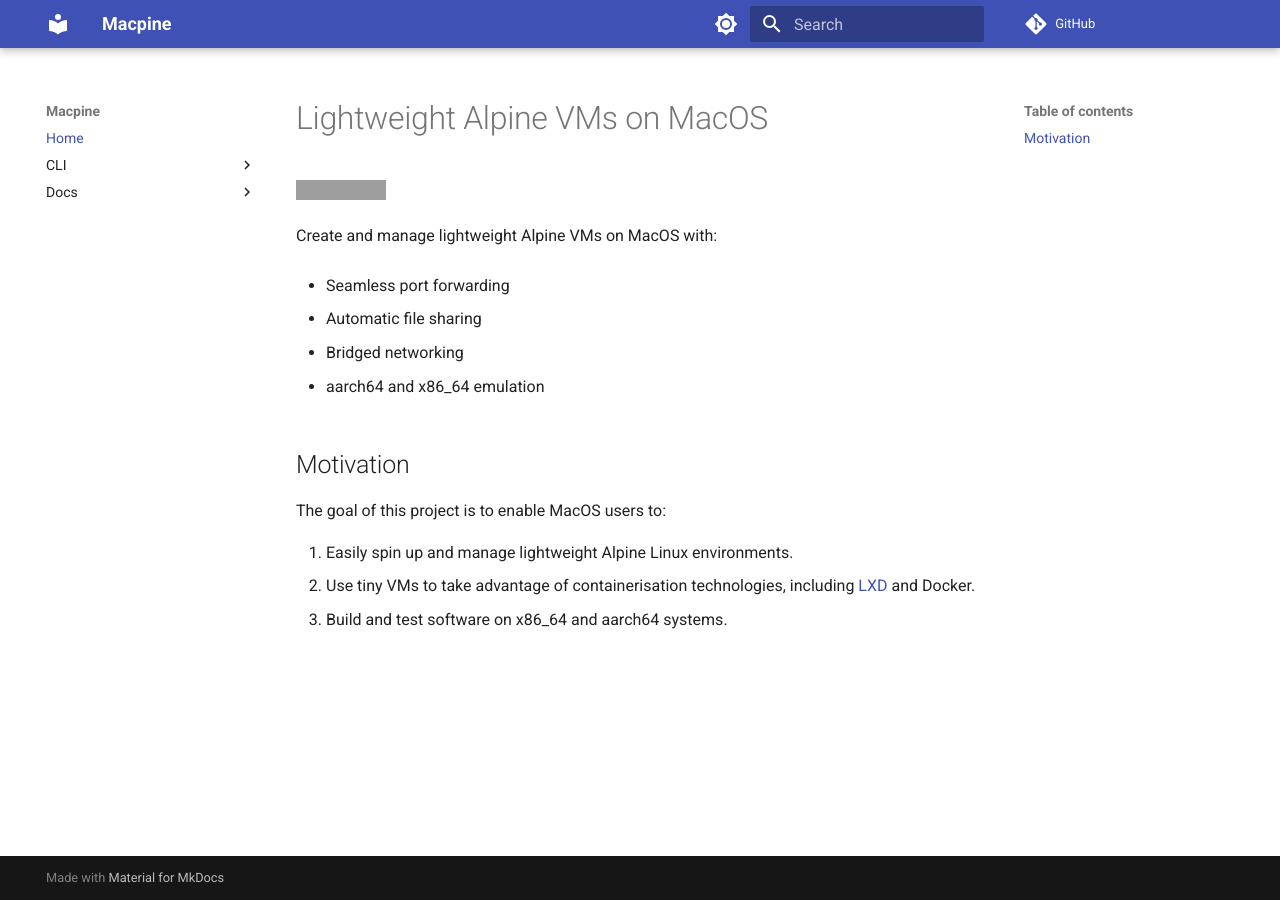
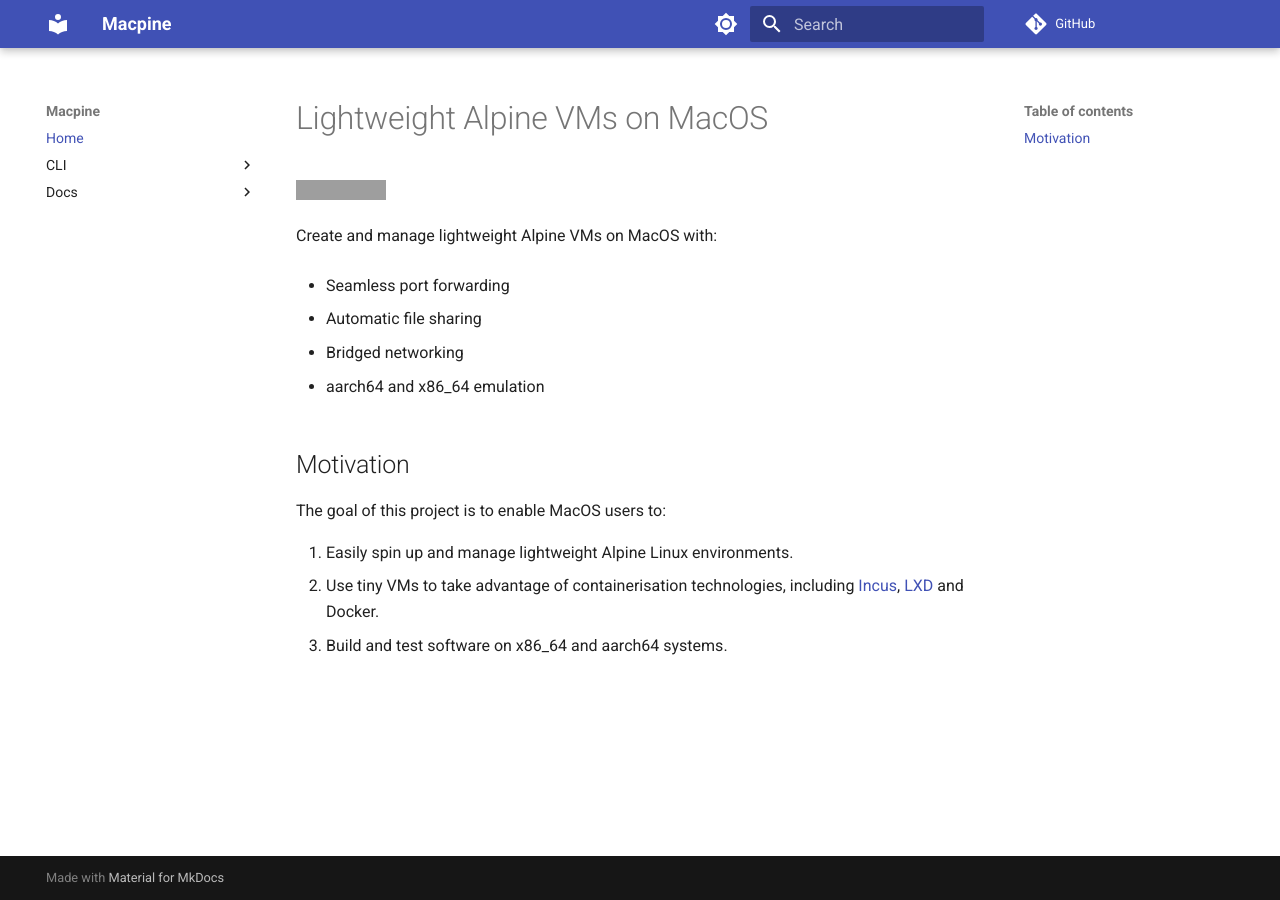
Before and after one commit to beringresearch/macpine, an MkDocs documentation site: the page built from docs/docs/index.md, in a window 1280 px wide. Built offline with MkDocs 1.6.1 and Material for MkDocs 9.7.7, drawn with Linux system fonts in a browser that asks for light colours; comment, search, counter and statistics services are not loaded; grey boxes are pictures that could not be loaded.

Commit message:
update readme with incus

```diff
--- a/docs/docs/index.md
+++ b/docs/docs/index.md
@@ -16,5 +16,5 @@
 The goal of this project is to enable MacOS users to:
 
 1. Easily spin up and manage lightweight Alpine Linux environments.
-2. Use tiny VMs to take advantage of containerisation technologies, including [LXD](https://linuxcontainers.org/lxd/introduction/) and Docker.
+2. Use tiny VMs to take advantage of containerisation technologies, including [Incus](https://linuxcontainers.org/incus/), [LXD](https://linuxcontainers.org/lxd/introduction/) and Docker.
 3. Build and test software on x86_64 and aarch64 systems.
```
